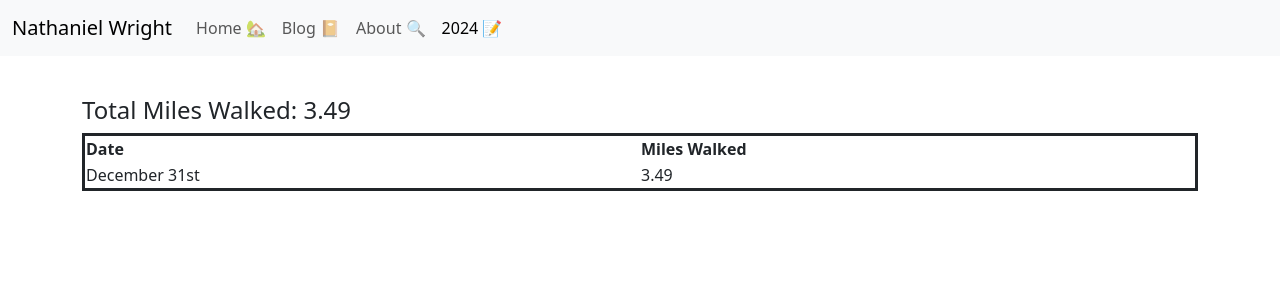
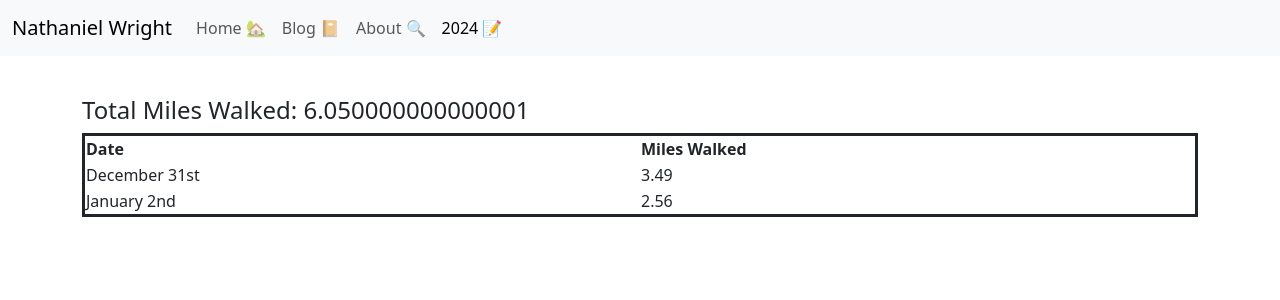
Before and after one commit to N8-Wright/nathanieljwright.github.io, a Jekyll site: the page built from 2024.html, in a window 1280 px wide. Shown: the top 300 px of the page. Built offline with Jekyll 4.4.1, drawn with Linux system fonts in a browser that asks for light colours.

Commit message:
Added Jan 2nd

```diff
--- a/2024.html
+++ b/2024.html
@@ -10,6 +10,10 @@ title: 2024 Goals
     <tr>
         <td><time datetime="2023-12-31">December 31st</time></td>
         <td>3.49</td>
+    </tr>
+    <tr>
+        <td><time datetime="2024-01-02">January 2nd</time></td>
+        <td>2.56</td>
     </tr>
 </table>
 
```
